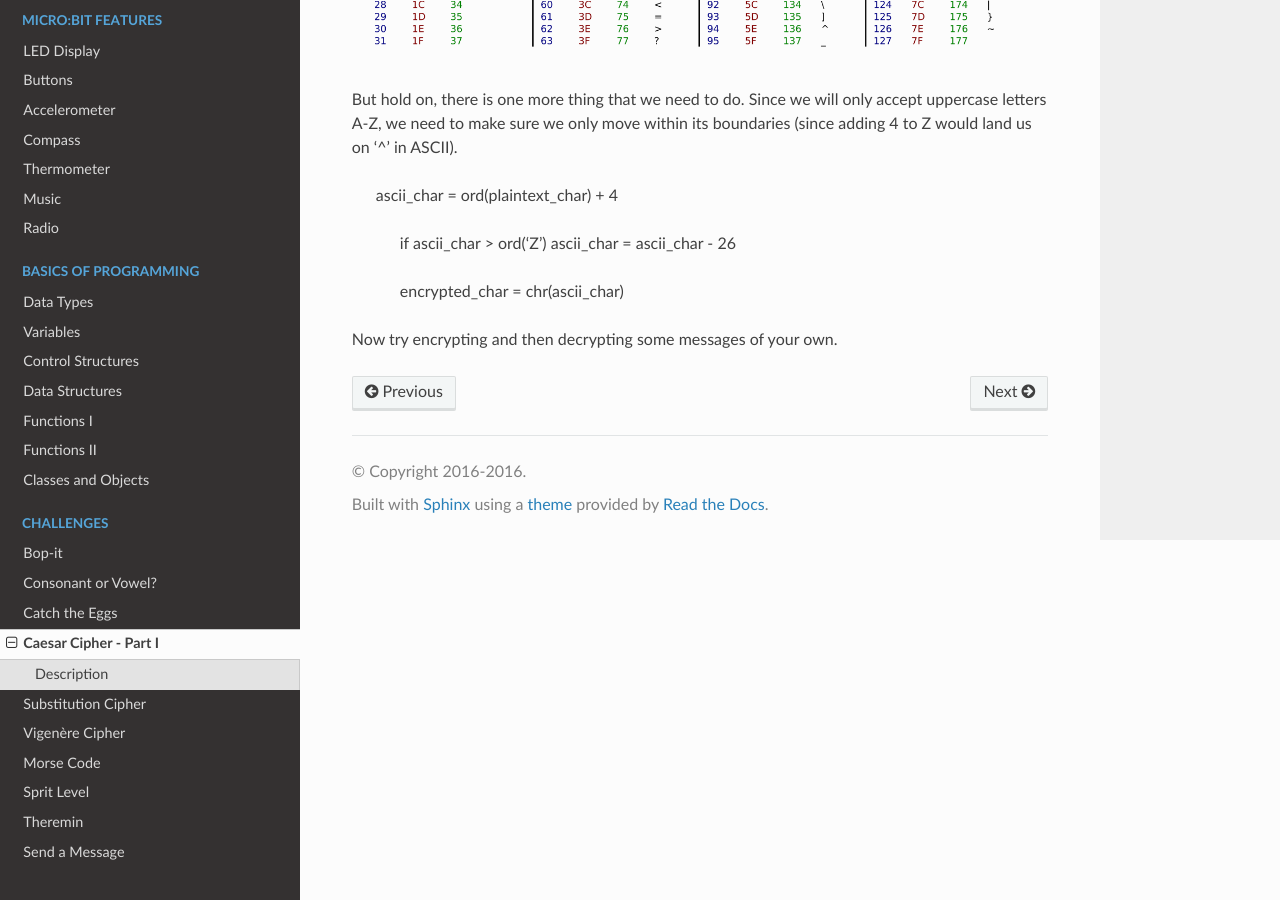
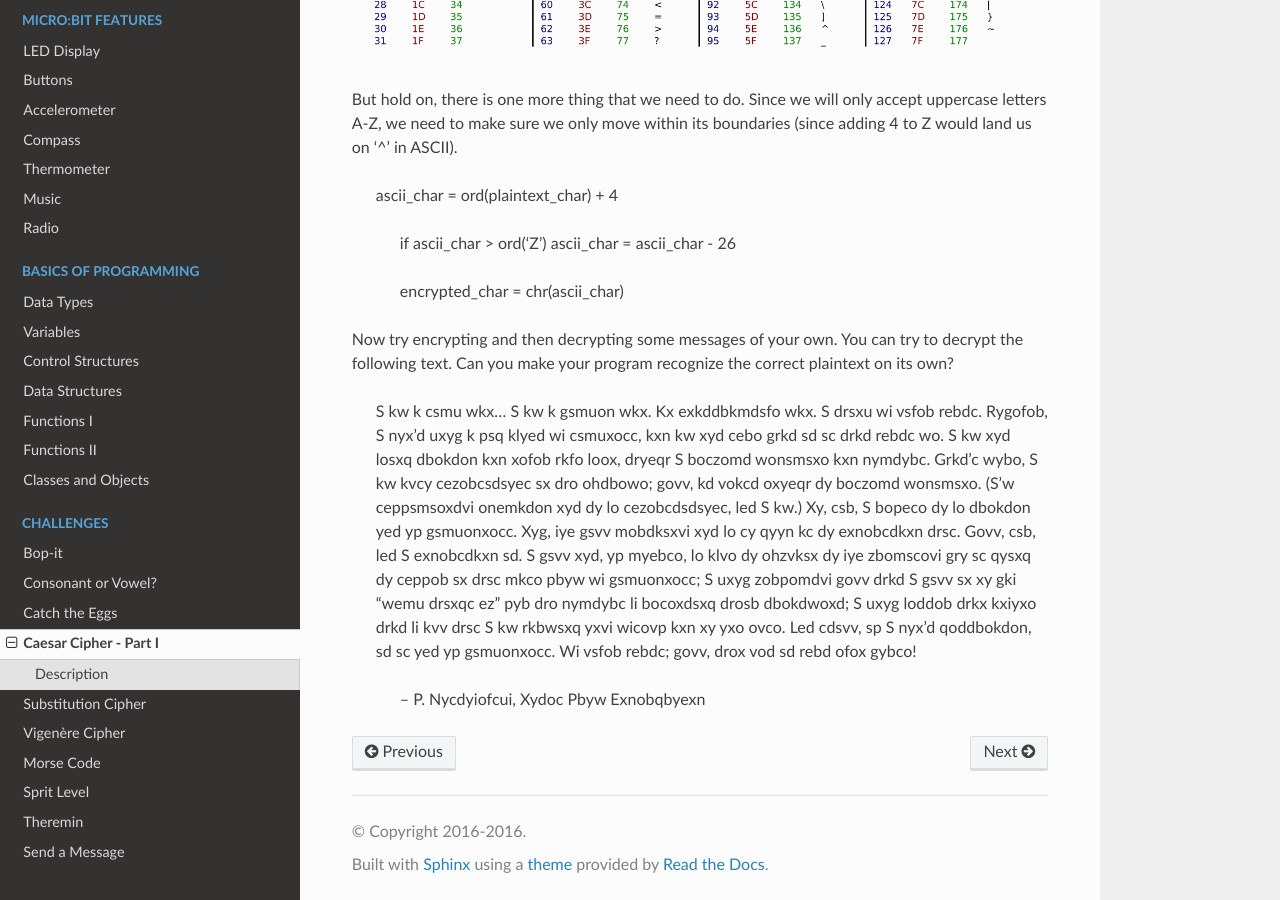
Before and after one commit to rharbird/microbit-challenges, a Sphinx documentation site: the page built from docs/source/challenges/crypto/caesar.rst, in a window 1280 px wide and 900 px high, scrolled down 1560 px. Built offline with Sphinx 7.4.7 and the Read the Docs theme 2.0.0, drawn with Linux system fonts in a browser that asks for light colours; pages that are not in the unit, such as notebooks, are missing from menus.

Commit message:
Add challenge text

```diff
--- a/docs/source/challenges/crypto/caesar.rst
+++ b/docs/source/challenges/crypto/caesar.rst
@@ -43,4 +43,14 @@ adding 4 to Z would land us on '^' in ASCII).
 
 	encrypted_char = chr(ascii_char)
 
-Now try encrypting and then decrypting some messages of your own.
+Now try encrypting and then decrypting some messages of your own.  You can try to decrypt the following text. Can you make your program recognize the correct plaintext
+on its own?
+
+    S kw k csmu wkx... S kw k gsmuon wkx. Kx exkddbkmdsfo wkx. S drsxu wi vsfob rebdc. Rygofob, S nyx'd uxyg k psq klyed wi csmuxocc, kxn kw xyd cebo grkd sd sc drkd
+    rebdc wo. S kw xyd losxq dbokdon kxn xofob rkfo loox, dryeqr S boczomd wonsmsxo kxn nymdybc. Grkd'c wybo, S kw kvcy cezobcsdsyec sx dro ohdbowo; govv, kd vokcd
+    oxyeqr dy boczomd wonsmsxo. (S'w ceppsmsoxdvi onemkdon xyd dy lo cezobcdsdsyec, led S kw.) Xy, csb, S bopeco dy lo dbokdon yed yp gsmuonxocc. Xyg, iye gsvv mobdksxvi
+    xyd lo cy qyyn kc dy exnobcdkxn drsc. Govv, csb, led S exnobcdkxn sd. S gsvv xyd, yp myebco, lo klvo dy ohzvksx dy iye zbomscovi gry sc qysxq dy ceppob sx drsc mkco
+    pbyw wi gsmuonxocc; S uxyg zobpomdvi govv drkd S gsvv sx xy gki "wemu drsxqc ez" pyb dro nymdybc li bocoxdsxq drosb dbokdwoxd; S uxyg loddob drkx kxiyxo drkd li kvv
+    drsc S kw rkbwsxq yxvi wicovp kxn xy yxo ovco. Led cdsvv, sp S nyx'd qoddbokdon, sd sc yed yp gsmuonxocc. Wi vsfob rebdc; govv, drox vod sd rebd ofox gybco!
+
+        -- P. Nycdyiofcui, Xydoc Pbyw Exnobqbyexn
```
